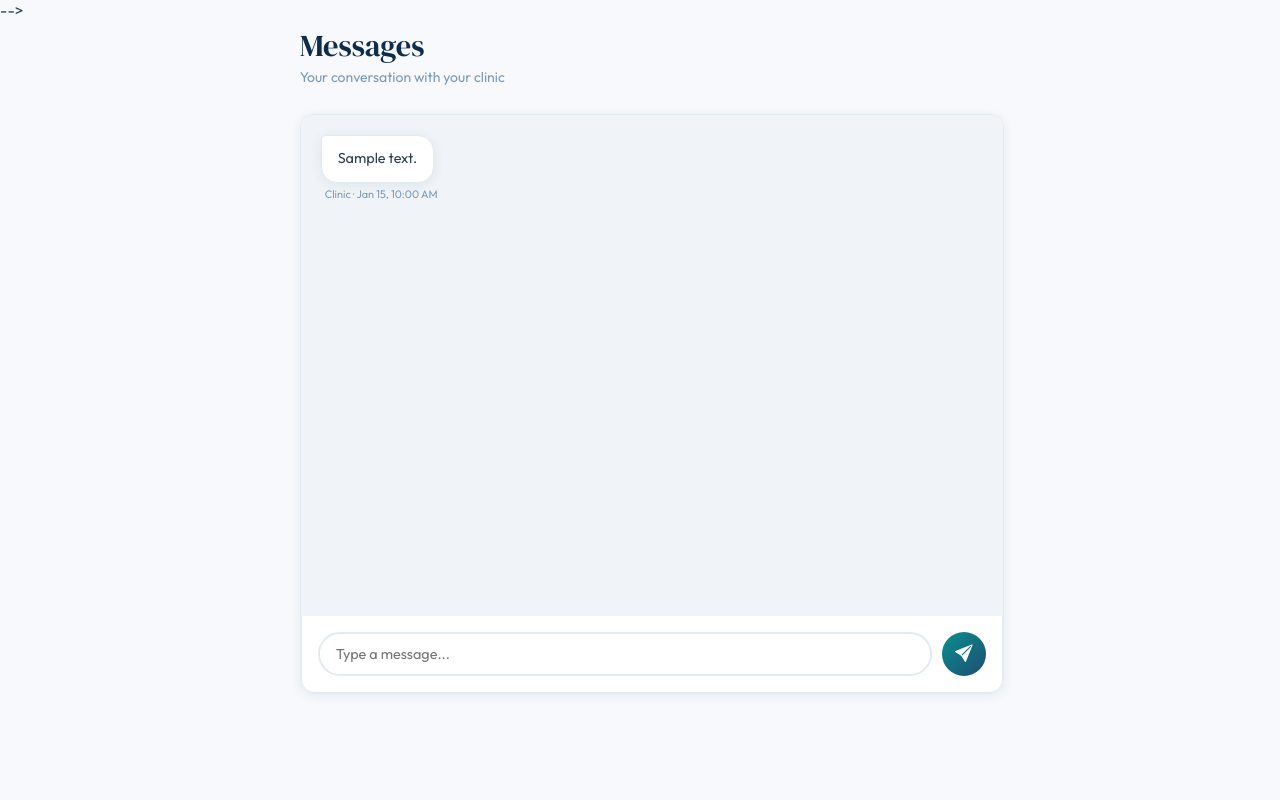
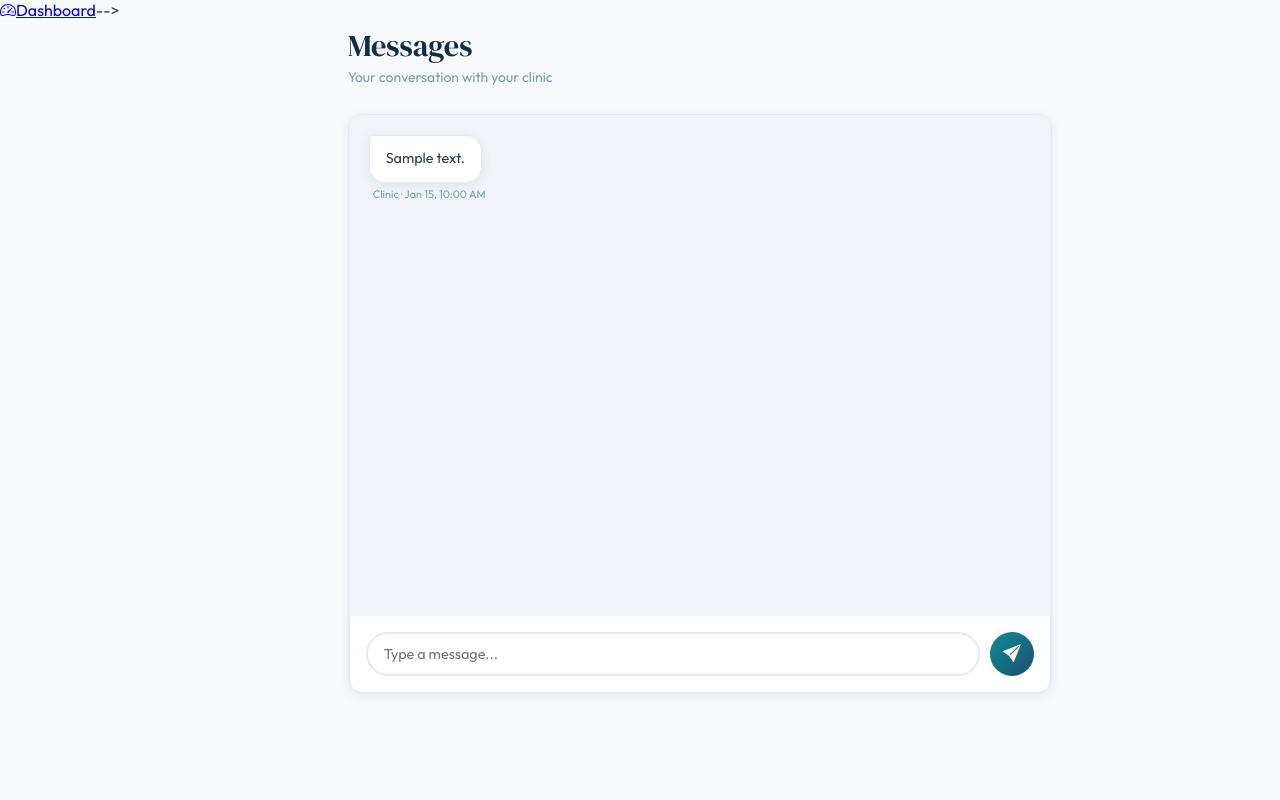
Before and after one commit to ruikhan/dental-portal, a PHP site: page /patient-portal/messages.php in a window 1280 px wide. Run offline with PHP 8.4, Linux system fonts and the light colour scheme; a user stored in the database is signed in; tables that the repository leaves empty hold one stand-in row (values such as "Sample post"); data that the repository does not hold is empty.

Commit message:
Update messages.php

```diff
--- a/patient-portal/messages.php
+++ b/patient-portal/messages.php
@@ -43,6 +43,11 @@ $msgs = $messages->fetchAll();
     <meta charset="UTF-8">
     <meta name="viewport" content="width=device-width, initial-scale=1.0">
     <?php include '../partials/pwa-head.php'; ?>
+    <span>
+    <a href="dashboard.php" class="<?php echo $current_page==='dashboard.php' ? 'active' : ''; ?>">
+        <i class="bi bi-speedometer2"></i><span>Dashboard</span>
+    </a>
+    </span>
     <title>Messages — DentalPortal</title>
     <link href="https://fonts.googleapis.com/css2?family=Outfit:wght@300;400;500;600;700;800&family=DM+Serif+Display&display=swap" rel="stylesheet">
     <link href="https://cdn.jsdelivr.net/npm/bootstrap-icons@1.11.0/font/bootstrap-icons.css" rel="stylesheet">
```
